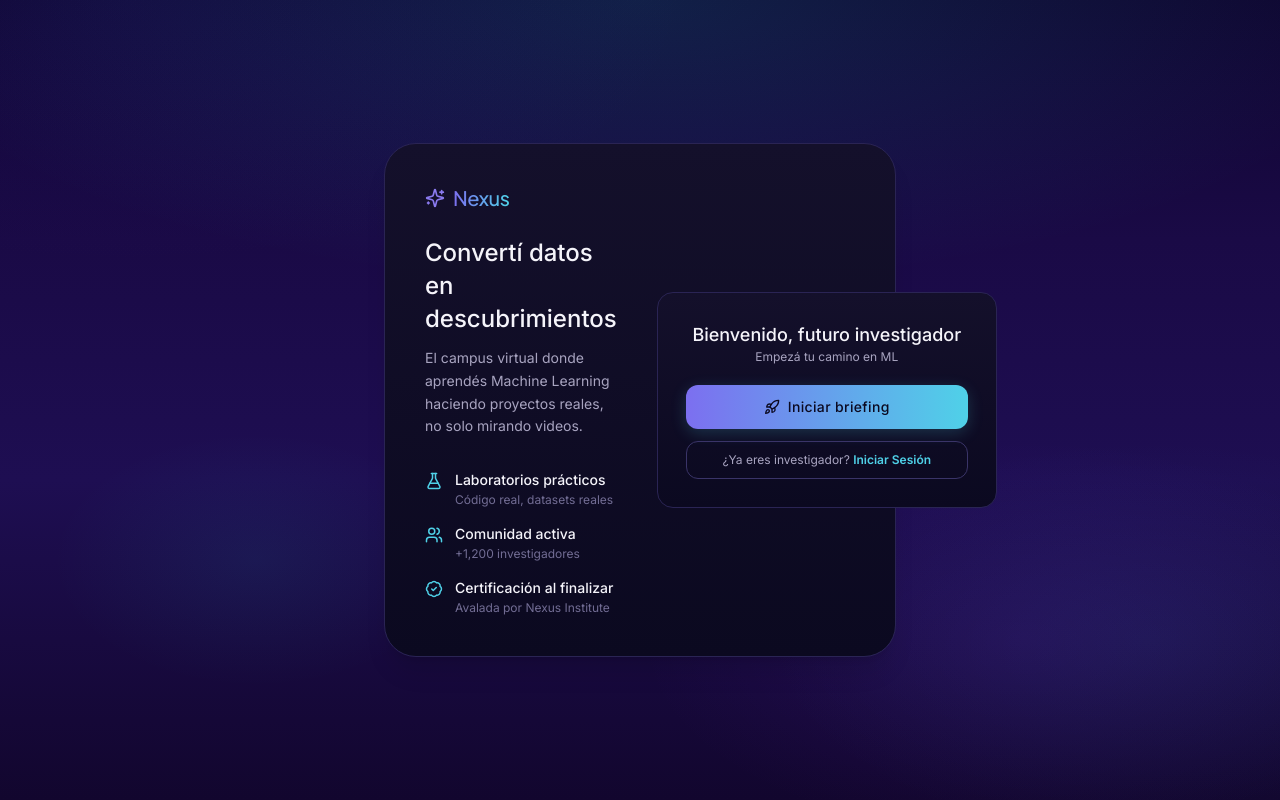
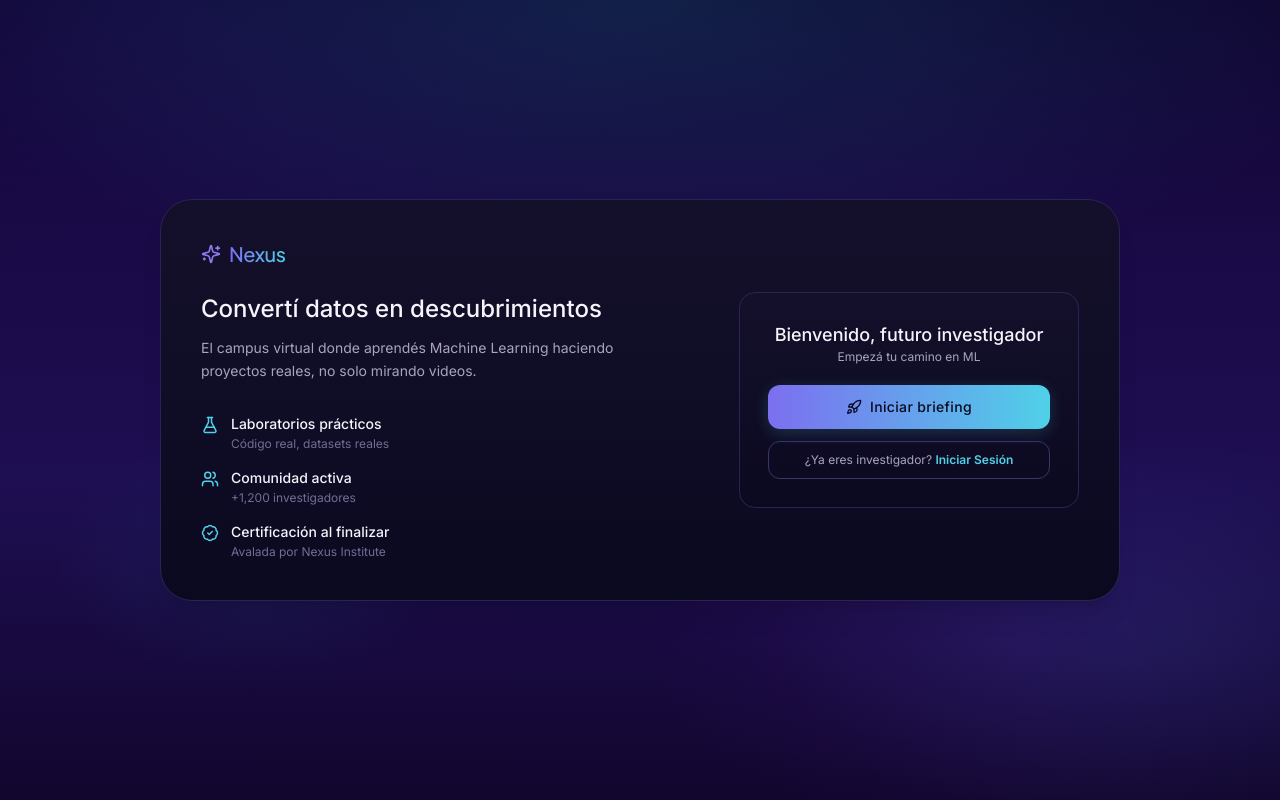
Before and after one commit to marcos-Nieves-24/ml-bootcamp, a Next.js app in the folder platform/: page / in a window 1280 px wide. Built offline with nearby package versions, Linux system fonts and the light colour scheme.

Commit message:
fix(onboarding): widen Step1 container for 2-column layout
- Conditional max-w: 960px for Step1, max-w-lg for Steps 2-4
- Prevents the new 2-column design from being constrained to 512px

```diff
--- a/platform/app/components/BriefingFlow.tsx
+++ b/platform/app/components/BriefingFlow.tsx
@@ -145,7 +145,9 @@ export default function BriefingFlow({ onComplete }: BriefingFlowProps) {
           />
         )}
 
-        <div className="animate-fadeInUp w-full max-w-lg mx-auto">
+        <div className={`animate-fadeInUp w-full mx-auto ${
+          state.currentStep === 1 ? 'max-w-[960px]' : 'max-w-lg'
+        }`}>
           {renderStep()}
         </div>
       </div>
```
